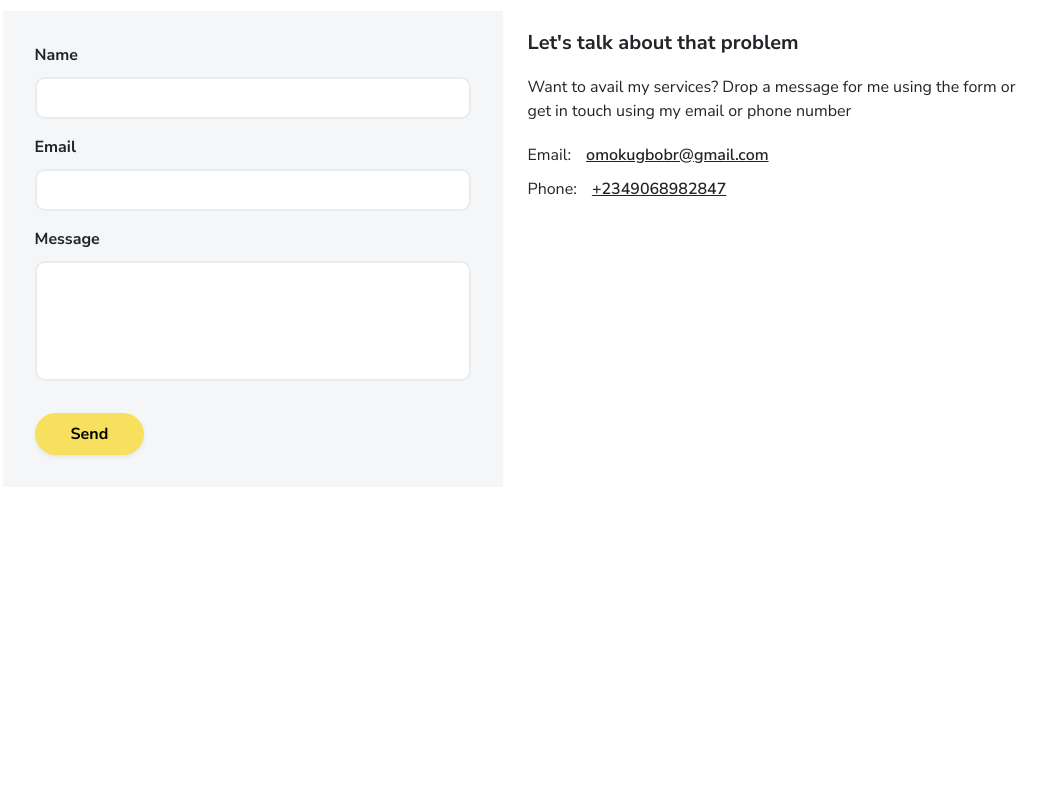
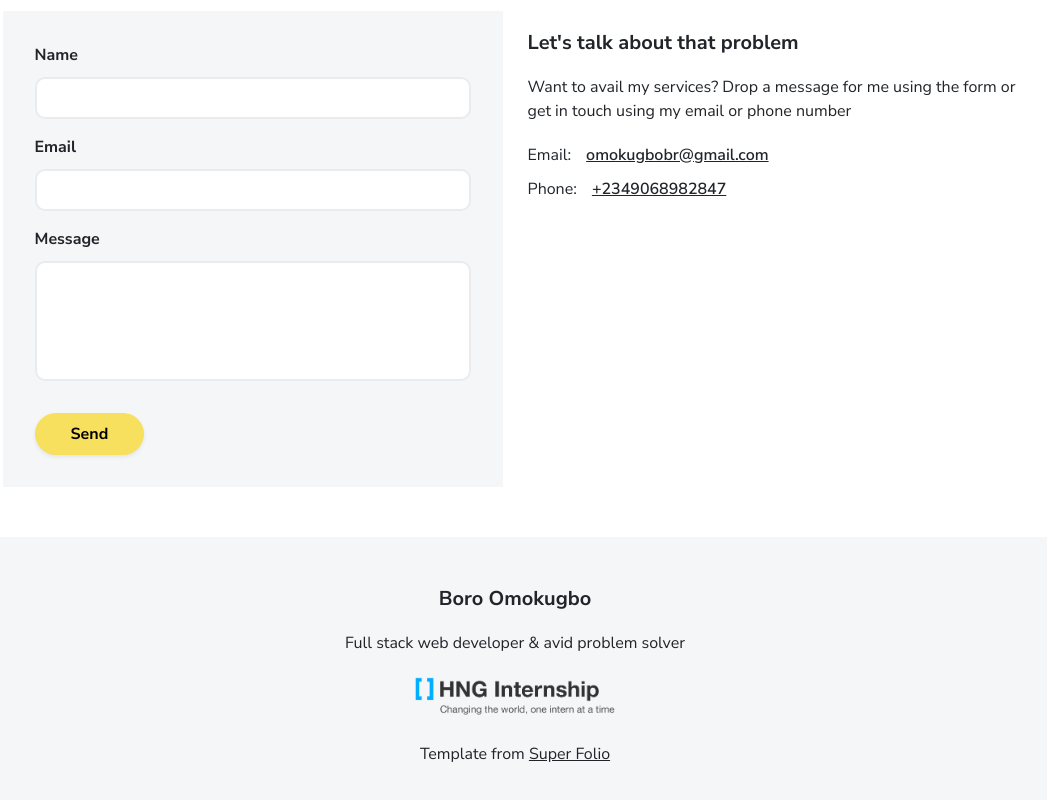
Before and after one commit to Asylcreek/hng-portfolio-backend-task, a React (Create React App) app: page / in a window 1280 px wide. Shown: the part 1866-2666 px from the top of the page, without its empty margins (125-1172 px from the left). Before the commit the page ends 2403 px from the top, so only its background shows below. Built offline with nearby package versions, Linux system fonts and the light colour scheme.

Commit message:
feat(homepage): Add footer.

```diff
--- a/src/pages/homepage/homepage.component.tsx
+++ b/src/pages/homepage/homepage.component.tsx
@@ -12,6 +12,7 @@ import {
   ContactFormTexts,
   ContactSection,
   ContactTexts,
+  Footer,
   HeroImgWrapper,
   HeroSection,
   HeroTextHello,
@@ -34,6 +35,7 @@ import SvgIcon from '../../components/svg icon/svg-icon.component';
 
 import Person from '../../assets/person.svg';
 import Me from '../../assets/me2.jpg';
+import HNGLogo from '../../assets/brand-logo.png';
 
 import { scrollToId } from '../../components/header/header.component';
 
@@ -262,7 +264,24 @@ const Homepage: FC = () => {
         </ContactSection>
       </main>
 
-      <footer></footer>
+      <Footer>
+        <h4>Boro Omokugbo</h4>
+
+        <p>Full stack web developer & avid problem solver</p>
+
+        <div>
+          <a href="https://hng.tech/">
+            <img src={HNGLogo} alt="HNG logo" />
+          </a>
+        </div>
+
+        <p>
+          Template from{' '}
+          <a href="https://templateflip.com/demo/templates/super-folio/">
+            Super Folio
+          </a>
+        </p>
+      </Footer>
     </>
   );
 };
--- a/src/pages/homepage/homepage.style.ts
+++ b/src/pages/homepage/homepage.style.ts
@@ -381,3 +381,36 @@ export const ContactTexts = styled.div`
     padding-top: 2rem;
   }
 `;
+
+export const Footer = styled.footer`
+  position: relative;
+  padding: 5rem;
+  background-color: ${colors.light};
+  text-align: center;
+
+  & > div {
+    width: 20rem;
+    margin: 0 auto 2rem;
+
+    & img {
+      width: 100%;
+      height: 100%;
+      object-fit: contain;
+    }
+  }
+
+  & > h4 {
+    font-size: 2rem;
+    font-weight: 700;
+  }
+
+  & > p:first-of-type {
+    margin: 2rem 0;
+  }
+
+  & > p:last-of-type {
+    & > a {
+      text-decoration: underline;
+    }
+  }
+`;
```
Also changed, not shown: src/assets/brand-logo.png (added).
